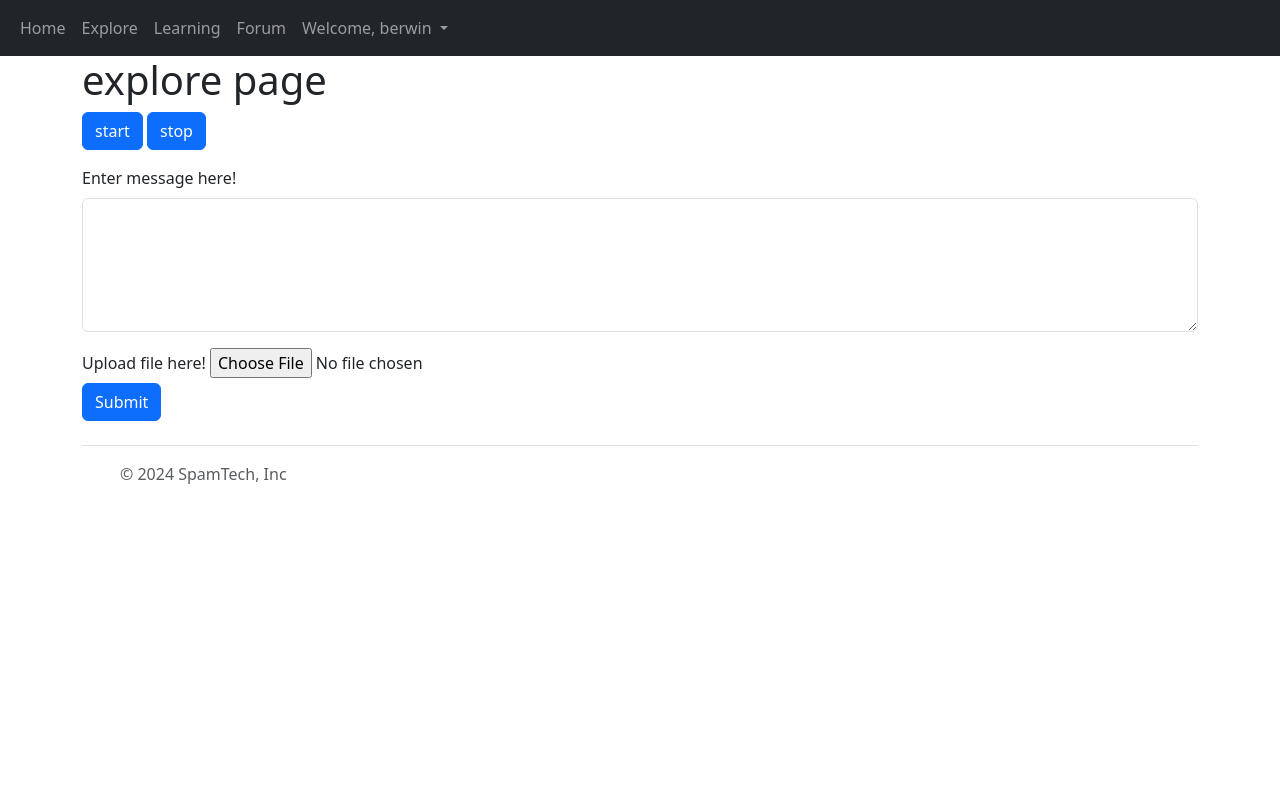
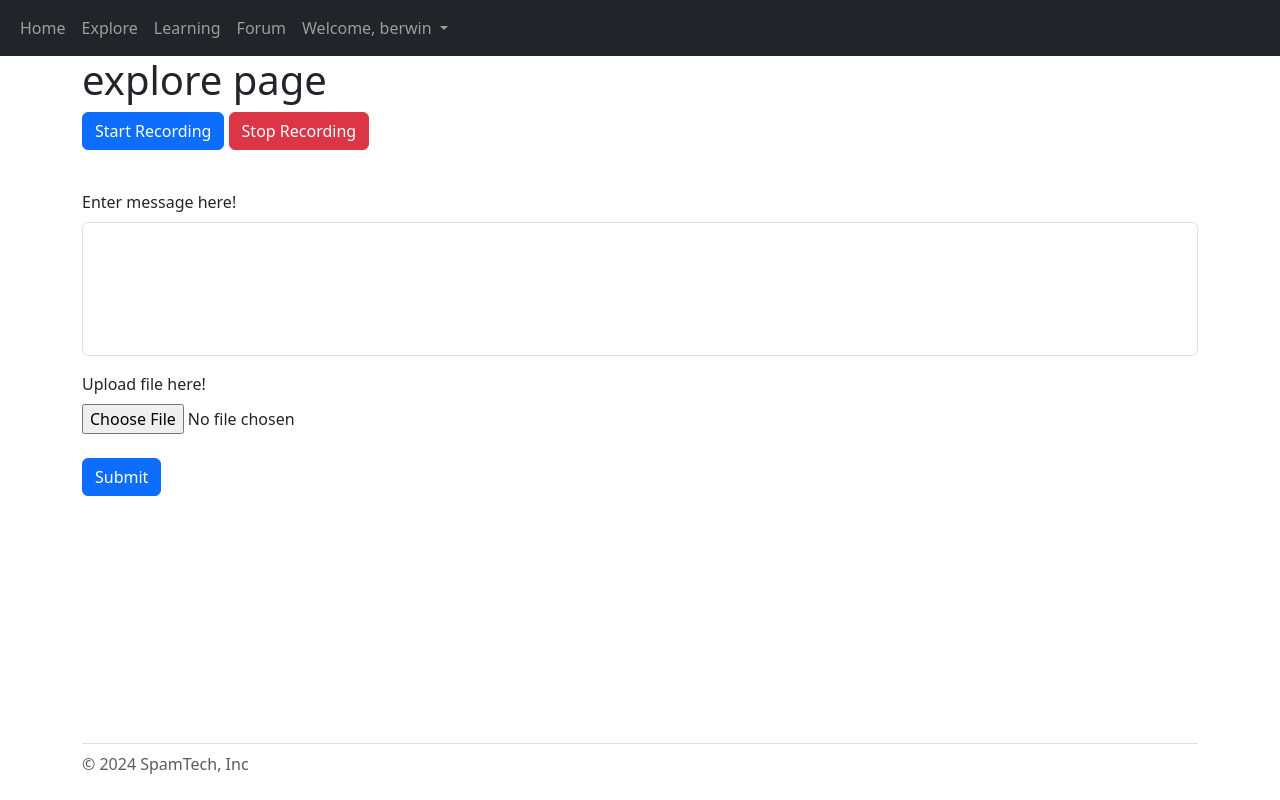
Before and after one commit to 3erbz/BC3415_GrpProj, a Flask app: page /explore in a window 1280 px wide. Run offline with Flask 3, Linux system fonts and the light colour scheme; a user stored in the database is signed in.

Commit message:
updated content

```diff
--- a/local/website/pages/explore.py
+++ b/local/website/pages/explore.py
@@ -20,18 +20,22 @@ def explore_result ():
         speech_data = request.form.get ('speech_data')
         audio_data = request.files ['audio_data']
 
-        #convert audio data to text
-        recognizer = sr.Recognizer()
-        audioFile = sr.AudioFile (audio_data)
-        with audioFile as source:
-            data = recognizer.record(source)
-        audio_data = recognizer.recognize_google (data, key=None)
-        # maybe can use google genai, would require api key to be kept in environment
+        # append data to dictionary
+        if text_data != "":
+            data_received ["text"] = text_data
 
-        # append data to dictionary
-        data_received ["text"] = text_data
-        data_received ["speech"] = speech_data
-        data_received ["audio"] = audio_data
+        if audio_data.filename != "":
+            # convert audio to text
+            recognizer = sr.Recognizer()
+            audioFile = sr.AudioFile (audio_data)
+            with audioFile as source:
+                data = recognizer.record(source)
+            audio_data = recognizer.recognize_google (data, key=None)
+            data_received ["audio"] = audio_data
+            # maybe can use google genai, would require api key to be kept in environment
+
+        if speech_data != "":
+            data_received ["speech"] = speech_data
 
     # analysing data
     analysis_data = {}
@@ -40,7 +44,6 @@ def explore_result ():
             analysis = textblob.TextBlob (content).sentiment
             analysis_data [data] = {"polarity": analysis.polarity, "subjectivity": analysis.subjectivity}
 
-
     return render_template ("explore_result.html",user=current_user,
                             data_received=data_received,
                             analysis_data=analysis_data)
--- a/local/website/templates/base/base.html
+++ b/local/website/templates/base/base.html
@@ -12,7 +12,6 @@
     <title>{% block title %}Home{% endblock %}</title>
   </head>
 
-  <body>
   <!-- creating navbar-->
   {% if user.is_authenticated %}
   <nav class="navbar navbar-expand-lg navbar-dark bg-dark">
@@ -31,9 +30,7 @@
       <div class="collapse navbar-collapse" id="navbarSupportedContent">
         <ul class="navbar-nav me-auto mb-2 mb-lg-0">
           <li class="nav-item">
-              <a class="nav-link" id="home" aria-current="page" href="/"
-                >Home</a
-              >
+            <a class="nav-link" id="home" aria-current="page" href="/">Home</a>
           </li>
           <li class="nav-item">
             <a class="nav-link" id="explore" href="/explore">Explore</a>
@@ -113,8 +110,8 @@
 
   <!--flashing messages for success-->
   {% with messages = get_flashed_messages(with_categories=true) %} {% if
-    messages %} {% for category, message in messages %} {% if category ==
-    'error' %}
+  messages %} {% for category, message in messages %} {% if category == 'error'
+  %}
   <div class="alert alert-warning alert-dismissible fade show" role="alert">
     {{message}}
     <button
@@ -136,32 +133,25 @@
   </div>
   {% endif %} {% endfor %} {% endif %} {% endwith %}
 
+  <body class="d-flex flex-column min-vh-100">
     <div class="container">{% block content%} {% endblock %}</div>
+  </body>
+
+  <div id="footer" class="mt-auto container">
+    <footer
+      class="flex-wrap justify-content-between align-items-center py-2 my-3 border-top"
+    >
+      <div class="col-md-4 d-flex align-items-center">
+        <span class="mb-3 mb-md-0 text-body-secondary"
+          >&copy; 2024 SpamTech, Inc</span
+        >
+      </div>
+    </footer>
+  </div>
 
   <script
     src="https://cdn.jsdelivr.net/npm/bootstrap@5.3.3/dist/js/bootstrap.bundle.min.js"
     integrity="sha384-YvpcrYf0tY3lHB60NNkmXc5s9fDVZLESaAA55NDzOxhy9GkcIdslK1eN7N6jIeHz"
     crossorigin="anonymous"
   ></script>
-  </body>
-
-  <div class="container">
-    <footer
-      class="d-flex flex-wrap justify-content-between align-items-center py-3 my-4 border-top"
-    >
-      <div class="col-md-4 d-flex align-items-center">
-        <a
-          href="/"
-          class="mb-3 me-2 mb-md-0 text-body-secondary text-decoration-none lh-1"
-        >
-          <svg class="bi" width="30" height="24">
-            <use xlink:href="#bootstrap" />
-          </svg>
-        </a>
-        <span class="mb-3 mb-md-0 text-body-secondary"
-          >&copy; 2024 SpamTech, Inc</span
-        >
-      </div>
-    </footer>
-  </div>
 </html>
--- a/local/website/templates/explore.html
+++ b/local/website/templates/explore.html
@@ -7,14 +7,22 @@ content%}
 
 <h1>explore page</h1>
 
-<button class="btn btn-primary" id="start">start</button>
-<button class="btn btn-primary" id="stop">stop</button>
+<div class="form-floating">
+  <button class="btn btn-primary" id="start">Start Recording</button>
+  <button class="btn btn-danger" id="stop">Stop Recording</button>
+</div>
+<br />
 
 <form action="/explore/result" method="post" enctype="multipart/form-data">
-  <p id="speech_shown"></p>
+  <p class="fs-1" id="speech_shown"></p>
   <div class="mb-3">
     <label for="text-data" class="form-label">Enter message here!</label>
-    <textarea class="form-control" name="text_data" rows="5"></textarea>
+    <textarea
+      style="resize: none"
+      class="form-control"
+      name="text_data"
+      rows="5"
+    ></textarea>
   </div>
   <textarea
     hidden
@@ -25,10 +33,13 @@ content%}
   ></textarea>
   <div id="mb-3">
     <label for="wav_data" class="form-label">Upload file here!</label>
+    <br />
     <input type="file" name="audio_data" />
   </div>
-
-  <input type="submit" id="submitButton" class="btn btn-primary" />
+  <br />
+  <button type="submit" id="submitButton" class="btn btn-primary">
+    Submit
+  </button>
 </form>
 
 <script>
@@ -37,7 +48,7 @@ content%}
   const stopButton = document.getElementById("stop");
   const speech_result = document.getElementById("speech_shown");
 
-  var recognition = new webkitSpeechRecognition();
+  const recognition = new webkitSpeechRecognition();
   recognition.lang = window.navigator.language;
   recognition.interimResults = true;
 
```
Also changed, not shown: local/website/templates/login.html (+10 -0 lines), local/website/templates/sign_up.html (+11 -0 lines), render/website/templates/base/base.html (+17 -7 lines), render/website/templates/explore.html (+18 -7 lines), render/website/templates/login.html (+10 -0 lines), render/website/templates/sign_up.html (+11 -0 lines), local/website/static/assets/phishing-no-bg.gif (added), render/website/static/assets/phishing-no-bg.gif (added). Lines whose indentation alone changed are shown as unchanged.
